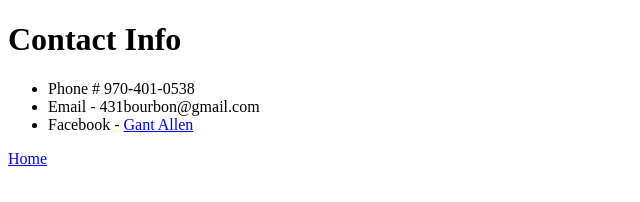
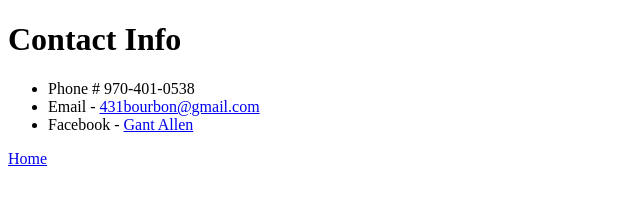
Before and after one commit to I-Am-Booger/HTML-portfolio, a plain HTML site: page contact.html in a window 1280 px wide. Shown: the whole page, without its empty margins (0-640 px from the left). Drawn offline with Linux system fonts and the light colour scheme.

Commit message:
Add files via upload

```diff
--- a/contact.html
+++ b/contact.html
@@ -10,7 +10,7 @@
     <ul>
       <li>Phone &#35; 970-401-0538</li>
       <li>
-        Email - <a href="mailto:431bourbon@gmail.com"></a> 431bourbon@gmail.com
+        Email - <a href="mailto:431bourbon@gmail.com">431bourbon@gmail.com</a>
       </li>
       <li>
         Facebook -
```
